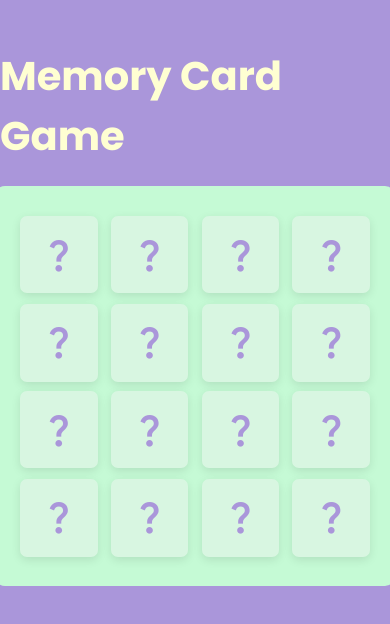
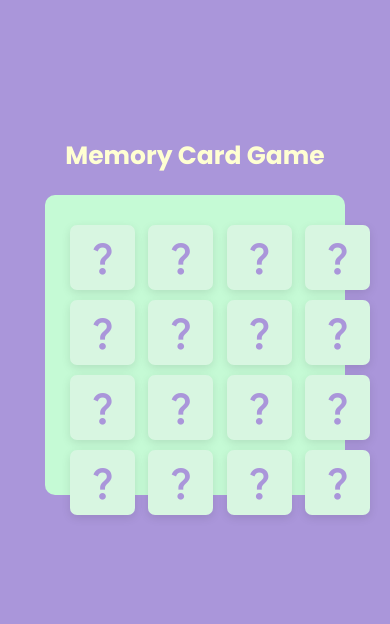
Before and after one commit to Yulduzb/Memory-Card-Game, a plain HTML site: page index.html in a window 390 px wide. Shown: the part 106-730 px from the top of the page. Drawn offline with Linux system fonts and the light colour scheme.

Commit message:
Update Media query

```diff
--- a/style.css
+++ b/style.css
@@ -106,3 +106,29 @@
   .card.flip .back-view{
     transform: rotateY(0);
   }
+
+
+
+
+  @media screen and (max-width: 530px) {
+
+    h1{
+      font-size: 25px;
+    }
+    .wrapper{
+      height: 300px;
+      width: 300px;
+    }
+
+
+    .cards{
+      height: 300px;
+      width: 300px;
+    }
+    .card .front-view img{
+      width: 15px;
+    }
+    .card .back-view img{
+      max-width: 35px;
+    }
+  }
```
Also changed, not shown: javascript.js (line endings or trailing spaces).
